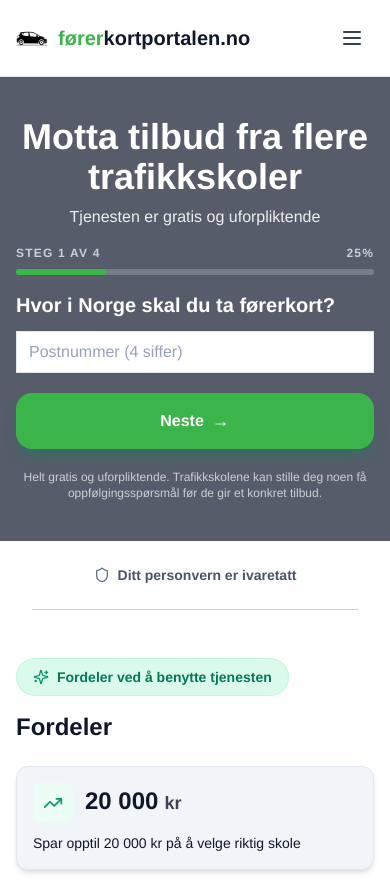
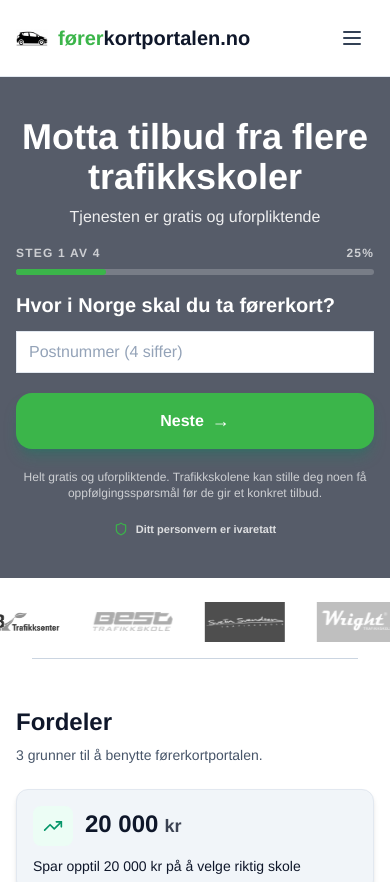
Before and after one commit to bringebass/forerkortportalen, a Next.js app: page / in a window 390 px wide. Shown: the top 882 px of the page. Built offline with nearby package versions, Linux system fonts and the light colour scheme.

Commit message:
added carousell

```diff
--- a/src/components/HeroSection.tsx
+++ b/src/components/HeroSection.tsx
@@ -1,7 +1,7 @@
 "use client";
 
 import LeadForm from "@/components/LeadForm";
-import { Clock3, ShieldCheck, Users2, Shield } from "lucide-react";
+import { Clock3, ShieldCheck, Users2 } from "lucide-react";
 import Image from "next/image";
 import { useFormContext } from "@/contexts/FormContext";
 import { useEffect, useState } from "react";
@@ -12,9 +12,18 @@ const heroHighlights = [
   { label: "Helt uforpliktende", icon: Clock3, iconColor: "" },
 ];
 
+const heroLogos = [
+  { src: "/A-team logo.png", alt: "A-team trafikkskole" },
+  { src: "/AB trafikksenter logo.png", alt: "AB trafikksenter" },
+  { src: "/Best trafikkskole logo.png", alt: "Best trafikkskole" },
+  { src: "/Svein Svendsen logo.png", alt: "Svein Svendsen trafikkskole" },
+  { src: "/wright logo.jpeg", alt: "Wright trafikkskole" },
+];
+
 export default function HeroSection() {
   const { isFullscreen, setIsFullscreen, setHasStartedFilling, hasStartedFilling } = useFormContext();
   const [isMobile, setIsMobile] = useState(false);
+  const [isLogoPaused, setIsLogoPaused] = useState(false);
 
   // Check if mobile on mount
   useEffect(() => {
@@ -111,19 +120,52 @@ export default function HeroSection() {
                 <LeadForm />
               </div>
 
-              {/* Privacy notice - mobile only, centered under form */}
-              <div className="w-full sm:hidden mt-6">
-                <div className="flex items-center justify-center gap-2 text-sm text-slate-600 mb-6">
-                  <Shield className="h-4 w-4 text-slate-500" />
-                  <span className="font-bold">Ditt personvern er ivaretatt</span>
+              {/* Logo slider - mobile only, auto-scroll + pause on interaction */}
+              <div className="mt-6 sm:hidden">
+                <div className="overflow-hidden">
+                  <div
+                    className="flex min-w-max items-center gap-8 px-8 py-2"
+                    style={{
+                      animation: "logo-marquee 24s linear infinite",
+                      animationPlayState: isLogoPaused ? "paused" : "running",
+                    }}
+                    onMouseEnter={() => setIsLogoPaused(true)}
+                    onMouseLeave={() => setIsLogoPaused(false)}
+                    onTouchStart={() => setIsLogoPaused(true)}
+                    onTouchEnd={() => setIsLogoPaused(false)}
+                  >
+                    {heroLogos.concat(heroLogos).map((logo, index) => (
+                      <div
+                        key={`${logo.src}-${index}`}
+                        className="flex-shrink-0 h-6 w-20 flex items-center justify-center"
+                      >
+                        <Image
+                          src={logo.src}
+                          alt={logo.alt}
+                          width={80}
+                          height={24}
+                          className="object-contain grayscale opacity-80"
+                        />
+                      </div>
+                    ))}
+                  </div>
                 </div>
-                {/* Divider line */}
-                <div className="border-t border-slate-300 mx-8"></div>
+                <div className="border-t border-slate-300 mx-8 mt-4" />
               </div>
             </div>
           </div>
         </div>
       </section>
+      <style jsx>{`
+        @keyframes logo-marquee {
+          0% {
+            transform: translateX(0);
+          }
+          100% {
+            transform: translateX(-50%);
+          }
+        }
+      `}</style>
     </>
   );
 }
--- a/src/components/HowItWorksSection.tsx
+++ b/src/components/HowItWorksSection.tsx
@@ -39,9 +39,9 @@ export default function HowItWorksSection() {
   };
 
   return (
-    <section id="hvordan" className="relative overflow-hidden bg-gradient-to-br from-slate-50 via-white to-emerald-50/30 pt-8 pb-12 sm:pt-12 sm:pb-16 lg:pt-16 lg:pb-20 font-sans">
-      {/* Decorative background elements */}
-      <div className="absolute inset-0 overflow-hidden pointer-events-none">
+    <section id="hvordan" className="relative overflow-hidden bg-white sm:bg-gradient-to-br sm:from-slate-50 sm:via-white sm:to-emerald-50/30 pt-8 pb-12 sm:pt-12 sm:pb-16 lg:pt-16 lg:pb-20 font-sans">
+      {/* Decorative background elements - desktop only */}
+      <div className="absolute inset-0 overflow-hidden pointer-events-none hidden sm:block">
         <div className="absolute -top-40 -right-40 w-80 h-80 bg-emerald-200/20 rounded-full blur-3xl"></div>
         <div className="absolute -bottom-40 -left-40 w-80 h-80 bg-blue-200/20 rounded-full blur-3xl"></div>
       </div>
@@ -50,7 +50,7 @@ export default function HowItWorksSection() {
         <div className="grid lg:grid-cols-2 gap-12 lg:gap-16 items-center">
           {/* Left side - Image */}
           <div className="relative order-2 lg:order-1">
-            <div className="relative w-full max-w-2xl mx-auto lg:max-w-3xl">
+            <div className="relative w-full max-w-md sm:max-w-2xl mx-auto lg:max-w-3xl">
               <img
                 src="/offers.svg"
                 alt="Hvordan tjenesten fungerer"
--- a/src/components/InfoSection.tsx
+++ b/src/components/InfoSection.tsx
@@ -4,14 +4,8 @@ import { CheckCircle2 } from "lucide-react";
 
 export default function InfoSection() {
   return (
-    <section className="relative overflow-hidden bg-gradient-to-br from-white via-slate-50 to-emerald-50/20 py-8 sm:py-12 lg:py-16">
-      {/* Decorative background elements */}
-      <div className="absolute inset-0 overflow-hidden pointer-events-none">
-        <div className="absolute top-20 -left-40 w-96 h-96 bg-blue-200/15 rounded-full blur-3xl"></div>
-        <div className="absolute bottom-20 -right-40 w-96 h-96 bg-emerald-200/15 rounded-full blur-3xl"></div>
-      </div>
-
-      <div className="container relative mx-auto max-w-[1300px] px-4 sm:px-6 lg:px-8">
+    <section className="bg-white py-8 sm:py-12 lg:py-16">
+      <div className="container mx-auto max-w-[1300px] px-4 sm:px-6 lg:px-8">
         <div className="grid gap-12 lg:grid-cols-2 lg:gap-16 items-center">
           {/* Text content */}
           <div className="space-y-8 order-1 lg:order-1">
@@ -65,16 +59,13 @@ export default function InfoSection() {
           </div>
 
           {/* Image */}
-          <div className="relative order-2 lg:order-2">
-            <div className="relative aspect-square max-w-lg mx-auto lg:max-w-none">
-              <div className="absolute inset-0 bg-gradient-to-br from-blue-400/20 to-emerald-400/20 rounded-3xl blur-2xl transform -rotate-6"></div>
-              <div className="relative rounded-3xl overflow-hidden shadow-2xl bg-white/50 backdrop-blur-sm border border-white/20 p-8 lg:p-12">
-                <img
-                  src="/student1.svg"
-                  alt="Bil i sirkel"
-                  className="w-full h-full object-contain"
-                />
-              </div>
+          <div className="order-2 lg:order-2">
+            <div className="max-w-sm sm:max-w-md lg:max-w-lg mx-auto">
+              <img
+                src="/student1.svg"
+                alt="Bil i sirkel"
+                className="w-full h-auto object-contain"
+              />
             </div>
           </div>
         </div>
--- a/src/components/LeadForm.tsx
+++ b/src/components/LeadForm.tsx
@@ -1,6 +1,7 @@
 "use client";
 
 import { useMemo, useState, useEffect, useRef } from "react";
+import { Shield } from "lucide-react";
 import { useFormContext, FormState } from "@/contexts/FormContext";
 
 const mainLicenseOptions = [
@@ -476,8 +477,6 @@ const countryCodes = [
               />
             </div>
 
-
-
             <label className="flex items-start gap-3 rounded-2xl border border-white/30 bg-white/10 p-3 text-sm text-white">
               <input
                 type="checkbox"
@@ -622,6 +621,11 @@ const countryCodes = [
           Helt gratis og uforpliktende. Trafikkskolene kan stille deg noen få
           oppfølgingsspørsmål før de gir et konkret tilbud.
         </p>
+
+        <div className="mt-2 flex items-center justify-center gap-2 text-[11px] sm:text-xs text-white/80">
+          <Shield className="h-3.5 w-3.5 text-[#3bb54a]" />
+          <span className="font-semibold">Ditt personvern er ivaretatt</span>
+        </div>
       </form>
     </div>
   );
--- a/src/components/WhyChooseSection.tsx
+++ b/src/components/WhyChooseSection.tsx
@@ -38,13 +38,12 @@ export default function WhyChooseSection() {
       <div className="container mx-auto max-w-[1300px] px-4 sm:px-6 lg:px-8">
         <div className="max-w-5xl mx-auto">
           <div className="text-left mb-6 sm:mb-10 sm:mb-12">
-            <div className="inline-flex items-center gap-2 px-4 py-2 rounded-full bg-emerald-100/80 backdrop-blur-sm border border-emerald-200/50 mb-4">
-              <Sparkles className="h-4 w-4 text-emerald-600" />
-              <span className="text-sm font-semibold text-emerald-700">Fordeler ved å benytte tjenesten</span>
-            </div>
-            <h2 className="text-2xl sm:text-3xl lg:text-4xl font-bold text-slate-900 mb-4 leading-tight sm:hidden">
+            <h2 className="text-2xl sm:text-3xl lg:text-4xl font-bold text-slate-900 mb-2 leading-tight sm:hidden">
               Fordeler
             </h2>
+            <p className="text-sm text-slate-600 sm:hidden">
+              3 grunner til å benytte førerkortportalen.
+            </p>
             <div className="hidden sm:block">
               <h2 className="text-3xl sm:text-4xl lg:text-5xl font-bold text-slate-900 mb-4 leading-tight">
                 Hvorfor bruke førerkortportalen?
```
